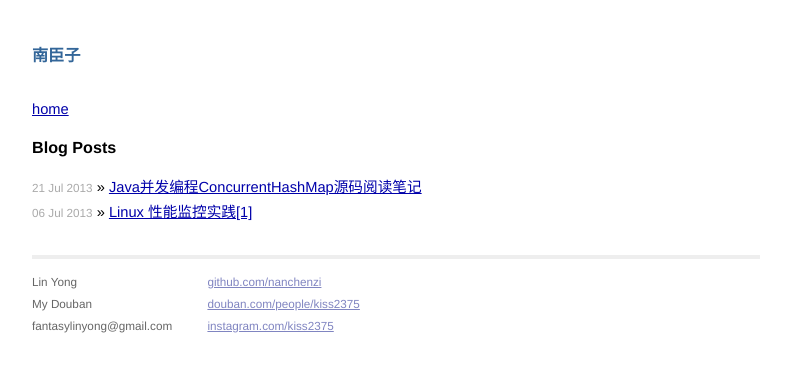
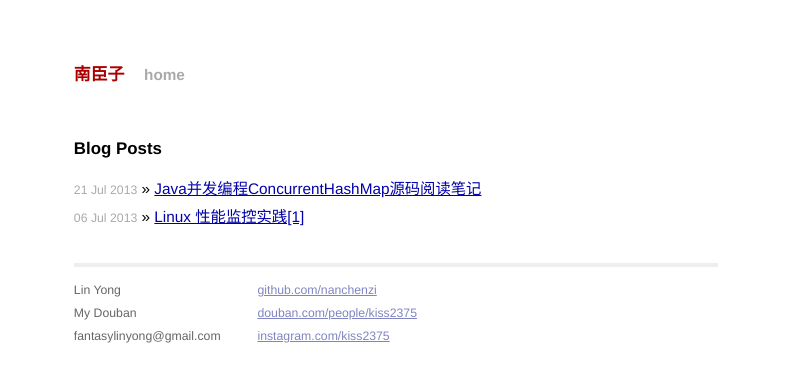
Before and after one commit to nanchenzi/nanchenzi.github.io, a plain HTML site: page index.html in a window 1280 px wide. Shown: the whole page, without its empty margins (244-1035 px from the left). Drawn offline with Linux system fonts and the light colour scheme.

Commit message:
Update main.css

```diff
--- a/css/main.css
+++ b/css/main.css
@@ -67,30 +67,38 @@ blockquote {
 /*****************************************************************************/
 
 .site {
-        font-size: 110%;
+  font-size: 115%;
   text-align: justify;
-        width: 728px;
-        margin: 3em auto 2em auto;
+  width: 42em;
+  margin: 3em auto 2em;
   line-height: 1.5em;
 }
 
-h1, h2, h3, h4, h5, h6, .comments {
-        text-align: left;
+.site .header a {
+  font-weight: bold;
+  text-decoration: none;
 }
 
-.title {
-        color: #369;
-        font-weight: bold;
+.site .header h1.title {
+  display: inline-block;
   margin-bottom: 2em;
 }
 
-.site .title a {
-        color: #369;
-        text-decoration: none;
+.site .header h1.title a {
+  color: #a00;
 }
 
-.site .title a:hover {
-        color: black;
+.site .header h1.title a:hover {
+  color: #000;
+}
+
+.site .header a.extra {
+  color: #aaa;
+  margin-left: 1em;
+}
+
+.site .header a.extra:hover {
+  color: #000;
 }
 
 .site .meta {
@@ -110,15 +118,18 @@ h1, h2, h3, h4, h5, h6, .comments {
   margin-right: 3em;
 }
 
-.site .footer .contact a,
-.site .footer .rss a {
+.site .footer .contact a {
   color: #8085C1;
 }
 
 .site .footer .rss {
   margin-top: 1.1em;
-        margin-right: 0em;
+  margin-right: -.2em;
   float: right;
+}
+
+.site .footer .rss img {
+  border: 0;
 }
 
 /*****************************************************************************/
```
Lines whose indentation alone changed are shown as unchanged.
